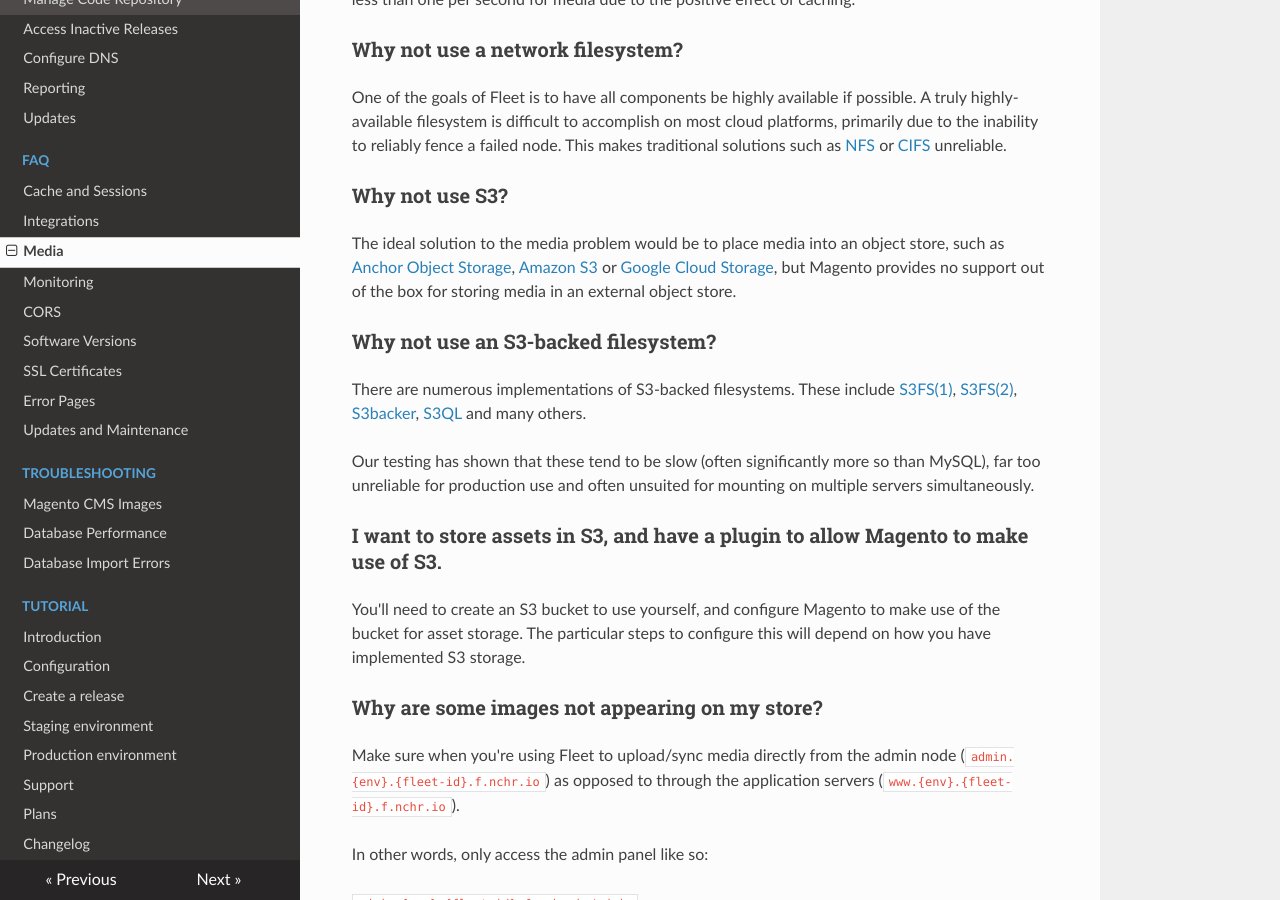
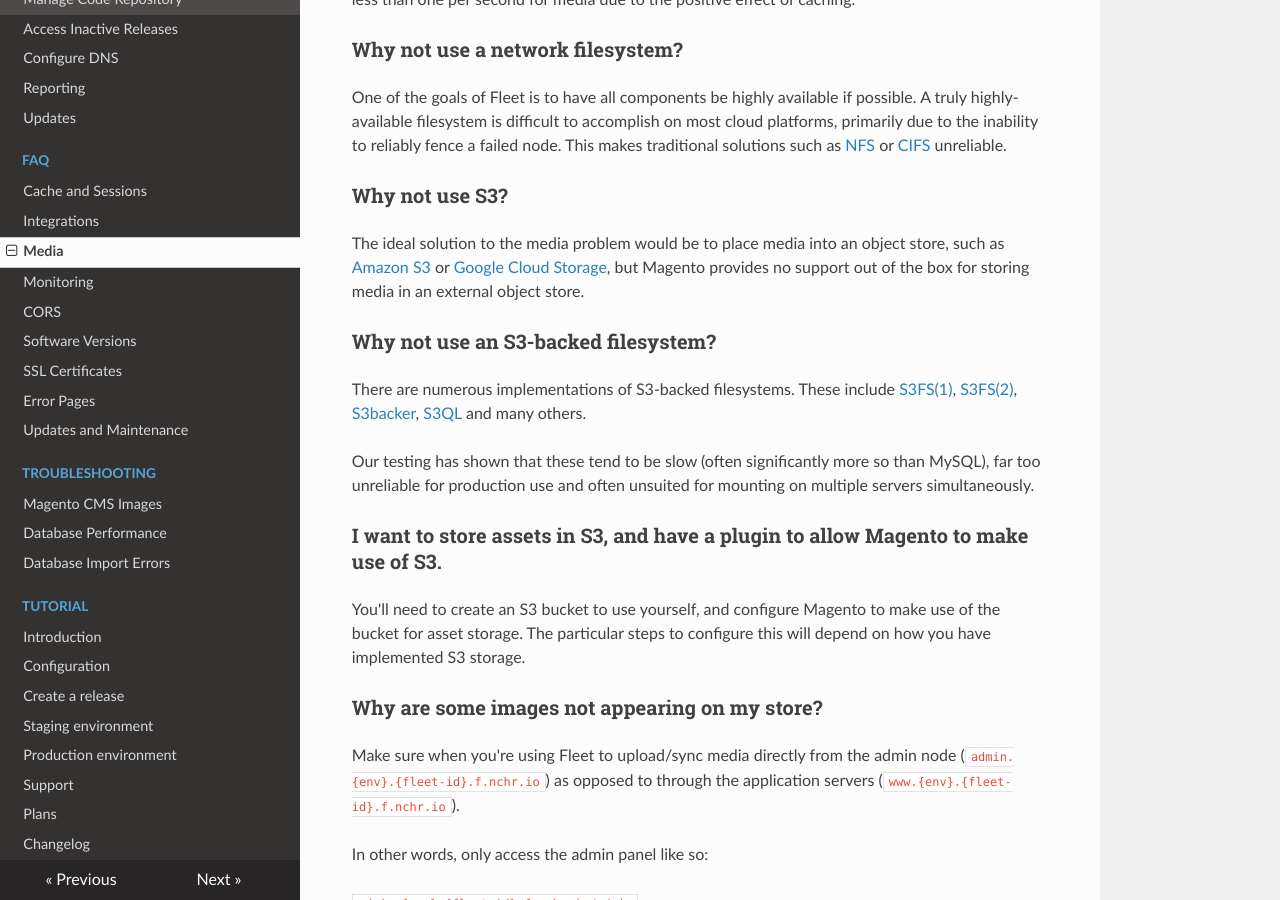
Before and after one commit to anchor/fleet-magento-docs, an MkDocs documentation site: the page built from docs/faq/media.md, in a window 1280 px wide and 900 px high, scrolled down 722 px. Built offline with MkDocs 1.6.1, drawn with Linux system fonts in a browser that asks for light colours; nearby versions of some CDN libraries; old or Windows-style settings are respelled for this version of MkDocs.

Commit message:
Remove reference to Anchor Object Storage
This product is no longer actively marketed.

```diff
--- a/docs/faq/media.md
+++ b/docs/faq/media.md
@@ -40,11 +40,9 @@ http://en.wikipedia.org/wiki/Server_Message_Block) unreliable.
 
 ### Why not use S3?
 The ideal solution to the media problem would be to place media into an object
-store, such as [Anchor Object Storage](
-http://www.anchor.com.au/other-services/cloud-storage/), [Amazon S3](
-http://aws.amazon.com/s3/) or [Google Cloud Storage](
-https://cloud.google.com/storage/), but Magento provides no support out of the
-box for storing media in an external object store.
+store, such as [Amazon S3](http://aws.amazon.com/s3/) or [Google Cloud
+Storage](https://cloud.google.com/storage/), but Magento provides no support
+out of the box for storing media in an external object store.
 
 ### Why not use an S3-backed filesystem?
 There are numerous implementations of S3-backed filesystems. These include
```
